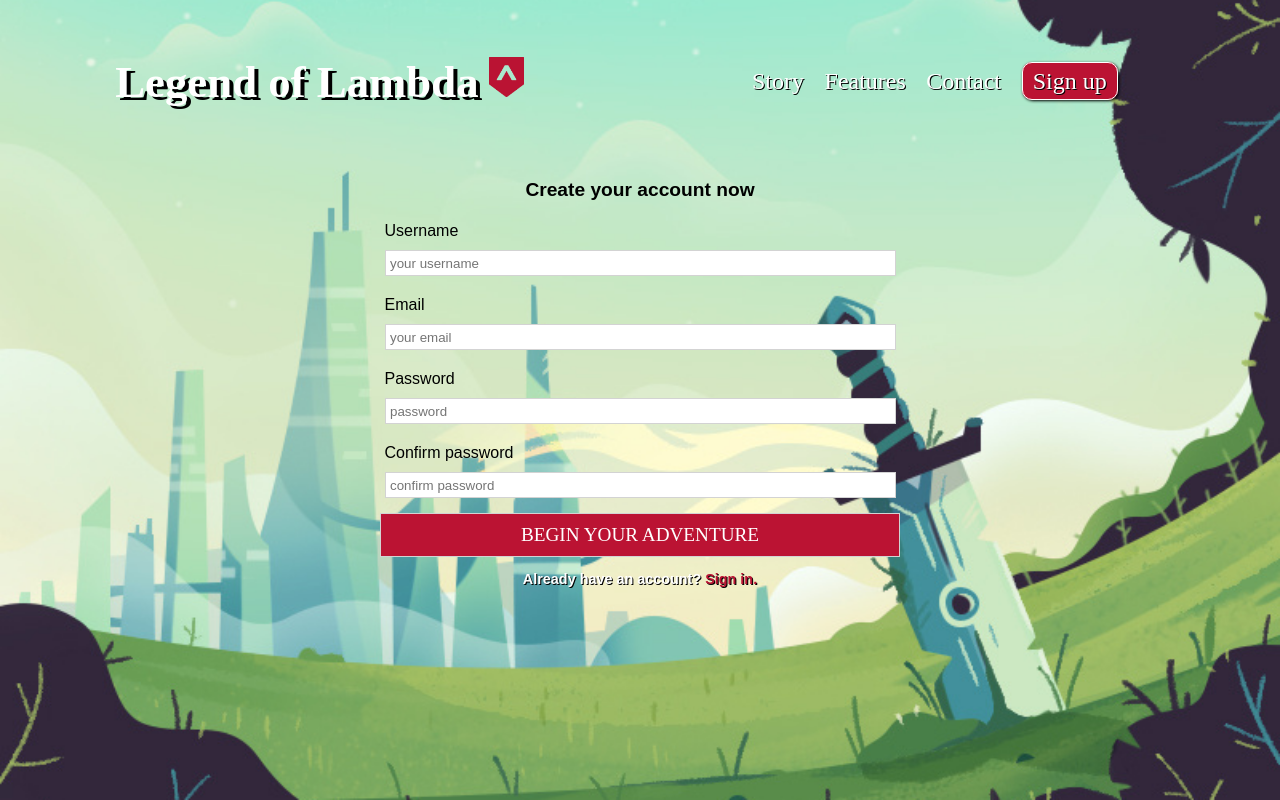
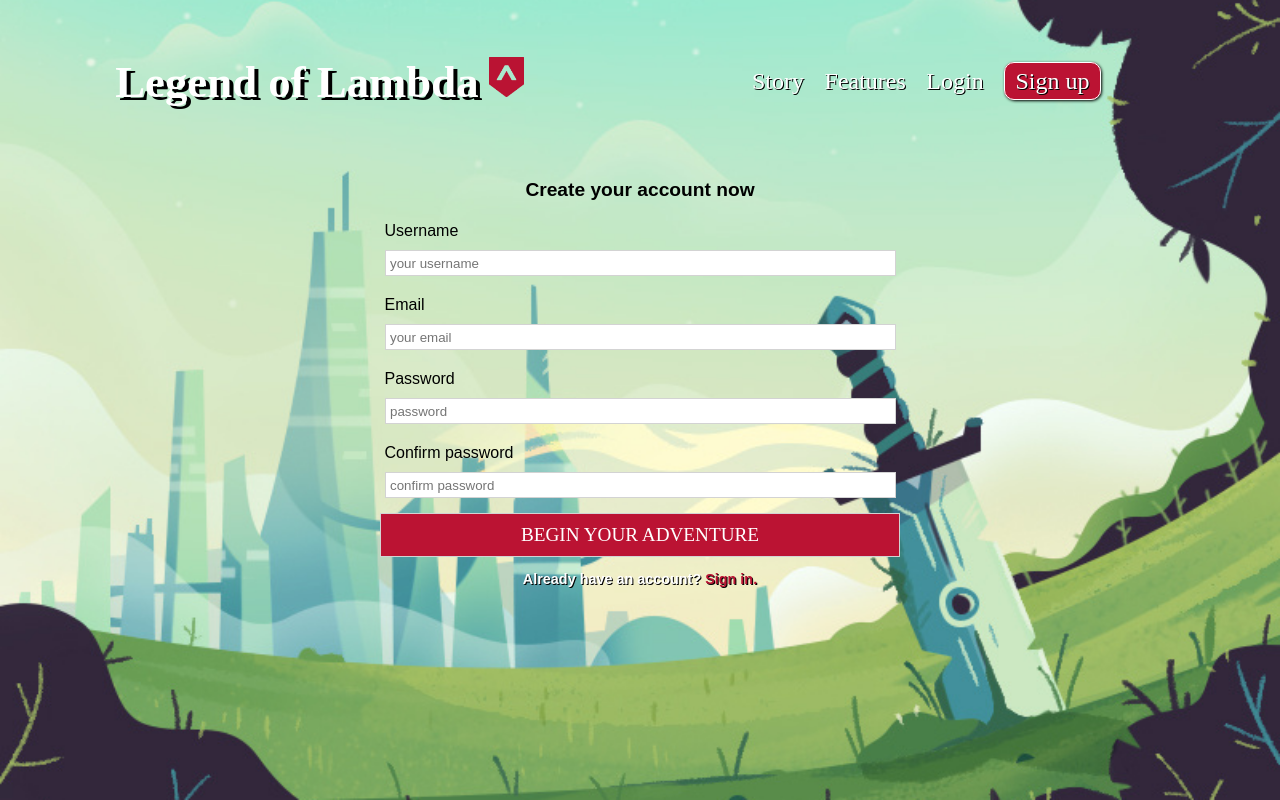
Before and after one commit to LegendOfLambda/LoL-frontend, a React (Create React App) app in the folder lol-frontend/: page /register in a window 1280 px wide. Built offline with nearby package versions, Linux system fonts and the light colour scheme; a web font is replaced by a local one.

Commit message:
login nav item

```diff
--- a/lol-frontend/src/components/navigation/index.tsx
+++ b/lol-frontend/src/components/navigation/index.tsx
@@ -40,7 +40,7 @@
       >
         <Link to="/story">Story</Link>
         <Link to="/featured">Features</Link>
-        <Link to="/contact">Contact</Link>
+        <Link to="/login">Login</Link>
         <Link to="/register">Sign up</Link>
       </nav>
     </TopBar>
```
